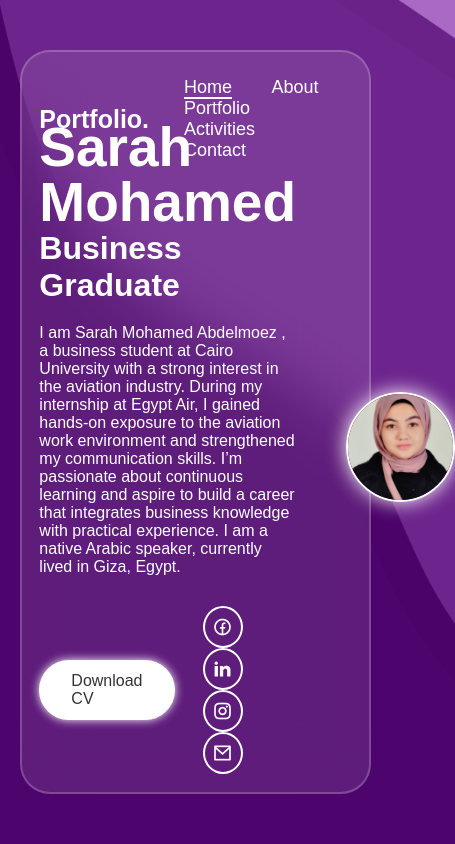
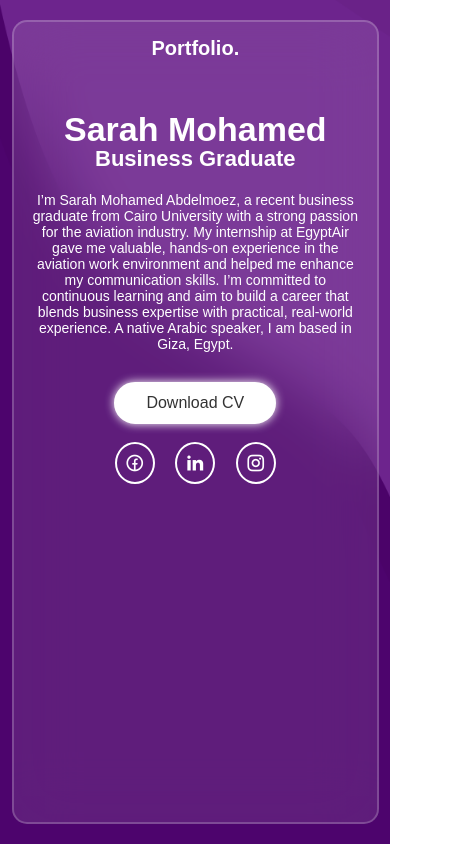
Before and after one commit to humaeidmansur/responsive-portfolio-website-project, a plain HTML site: page index.html in a window 390 px wide. Shown: the whole page, 455 px wide, since content can reach past the window. Drawn offline with nearby package versions, Linux system fonts and the light colour scheme.

Commit message:
some section changes h1 h2 paragraph and added picture social media link and made resposive

```diff
--- a/index.html
+++ b/index.html
@@ -25,9 +25,8 @@
         <nav class="navbar">
             <a href="#" class="active">Home</a>
             <a href="#">About</a>
-            <a href="#">Portfolio</a>
-            <a href="#">Activities</a>
-            <a href="#">Contact</a>
+            <a href="https://www.instagram.com/reel/DLnFPkasnzv/?utm_source=ig_web_copy_link">Graduation</a>
+            <a href="tel:+20 1024148365">Contact</a>
         </nav>
 
         </header>
@@ -36,19 +35,16 @@
             <div class="home-details">
                 <h1>Sarah Mohamed</h1>
                 <h2>Business Graduate</h2>
-                <p>I am Sarah Mohamed Abdelmoez , a business student at Cairo University with a strong interest in the
-                   aviation industry. During my internship at Egypt Air, I gained hands-on exposure to the aviation work
-                   environment and strengthened my communication skills. I’m passionate about continuous learning and
-                   aspire to build a career that integrates business knowledge with practical experience. I am a native Arabic
-                   speaker, currently lived in Giza, Egypt.</p>
+                <p>I’m Sarah Mohamed Abdelmoez, a recent business graduate from Cairo University with a strong passion for the aviation industry. My internship at EgyptAir gave me valuable, hands-on experience in the aviation work environment and helped me enhance my communication skills. I’m committed to continuous learning and aim to build a career that blends business
+                expertise with practical, real-world experience. A native Arabic speaker, I am based in Giza, Egypt.</p>
            <div class="downloed-social">
-            <a href="#" class="btn">Download CV</a>
+            <a href="Sarah CV (1)(1).pdf" class="btn">Download CV</a>
 
             <div class="social-icon">
-                <a href="#"><i class="ri-facebook-circle-line"></i></a>
-                <a href="#"><i class="ri-linkedin-fill"></i></a>
-                <a href="#"><i class="ri-instagram-line"></i></a>
-                <a href="#"><i class="ri-mail-line"></i></a>
+                <a href="https://www.facebook.com/sarah.mohamed.294363/"><i class="ri-facebook-circle-line"></i></a>
+                <a href="https://www.linkedin.com/in/sarah-mohamed-a5290b371?utm_source=share&utm_campaign=share_via&utm_content=profile&utm_medium=android_app"><i class="ri-linkedin-fill"></i></a>
+                <a href="https://www.instagram.com/sarah20374/"><i class="ri-instagram-line"></i></a>
+
             </div>
           </div>
             </div>
--- a/style.css
+++ b/style.css
@@ -78,6 +78,7 @@
 
  .home{
   display:flex;
+
   align-items:center;
   height: 100%;
   gap: 50px;
@@ -96,13 +97,16 @@
  }
 
  .home-details p {
-margin:20px 0 30px;
+ margin:20px 0 30px;
  }
 
 .home-details .downloed-social{
+
   display:flex;
   align-items:center;
+
 }
+
 
 .btn {
   display: inline-block;
@@ -125,6 +129,7 @@ margin:20px 0 30px;
 
 .home-details .social-icon{
 margin-left:20px;
+
 }
 
 .home-details .social-icon a{
@@ -162,3 +167,72 @@ margin-left:20px;
   width: 100%;
   object-fit:cover;
 }
+/* ============================= */
+/* Mobile Styles for ≤ 576px     */
+/* ============================= */
+@media (max-width: 576px) {
+
+  /* Body & container padding */
+  body {
+    padding: 20px 3%;
+  }
+
+  .container {
+    border-radius: 15px;
+  }
+
+  /* Header adjustments */
+  header {
+    flex-direction: column;
+    align-items: center;
+    padding: 15px 3%;
+    gap: 10px;
+  }
+
+  .logo {
+    font-size: 20px;
+  }
+
+  .navbar a {
+    display:none;
+  }
+
+  /* Stack the home section vertically */
+  .home {
+    flex-direction: column;
+    padding: 90px 5% 30px;
+    gap: 20px;
+    text-align: center;
+  }
+
+  .home-image .img-box {
+   display:none;
+  }
+
+  /* Text size adjustments */
+  .home-details h1 {
+    font-size: 34px;
+  }
+
+  .home-details h2 {
+    font-size: 22px;
+  }
+
+  .home-details p {
+    font-size: 14px;
+  }
+
+  /* Social + button arrangement */
+  .home-details, .downloed-social {
+    flex-direction: column;
+    gap: 18px;
+    justify-content: center;
+  }
+
+  .home-details .social-icon {
+    margin-left: 0;
+  }
+
+  /* Resize the profile image */
+
+}
```
